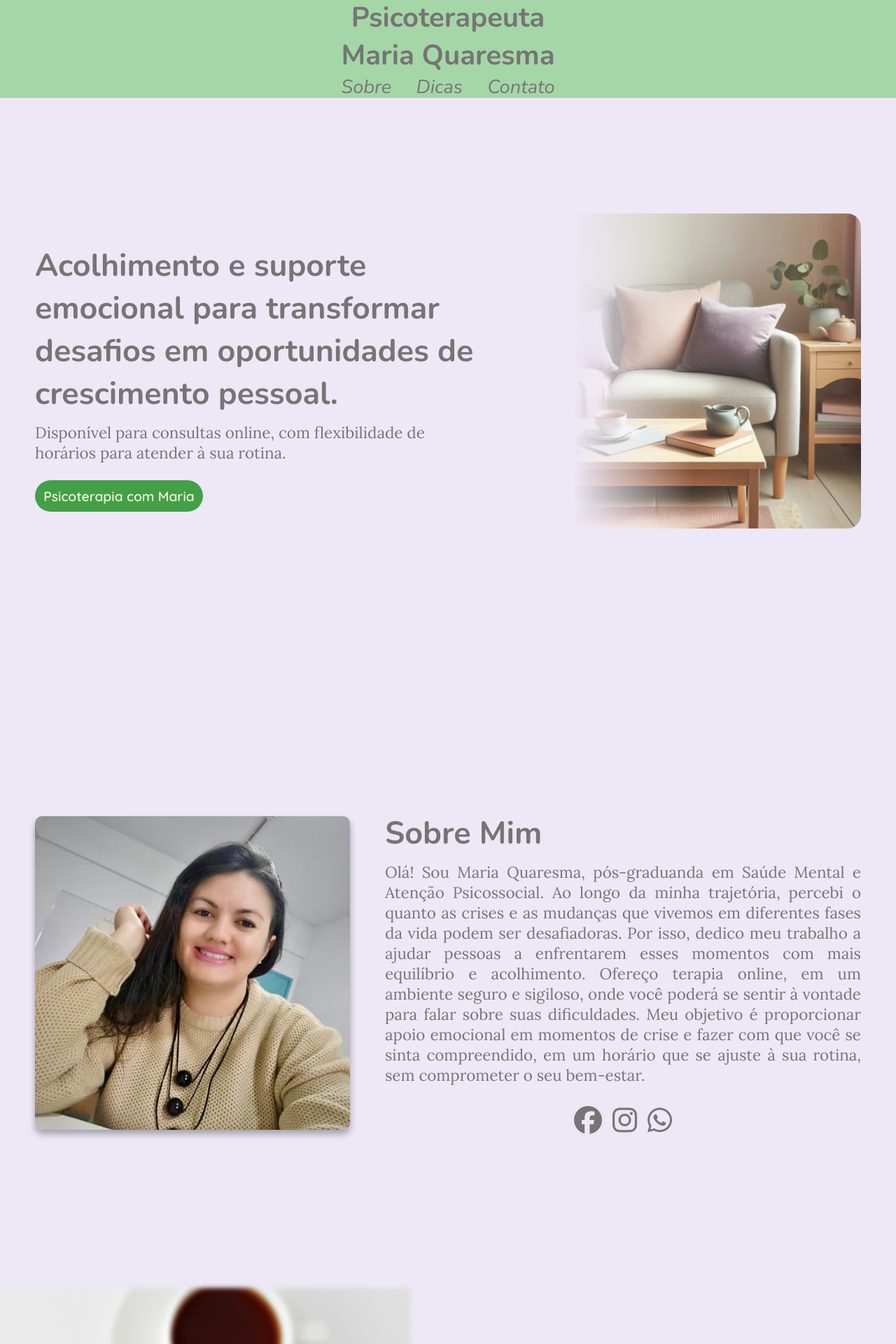
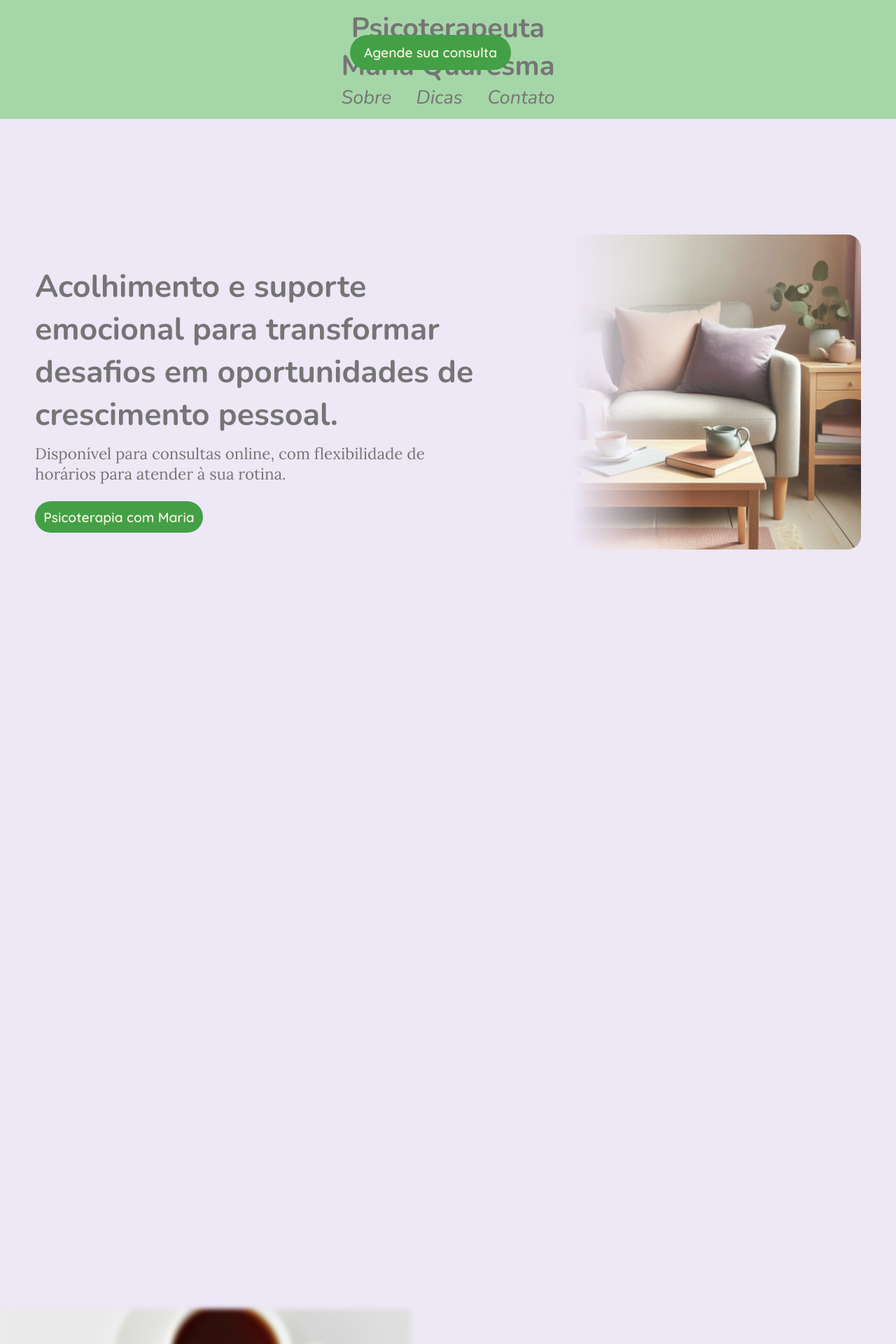
Before and after one commit to lmn-development/dra.mariadasdores, a React (Vite) app: page / in a window 1280 px wide. Shown: the top 1920 px of the page at 70% size. Built offline with nearby package versions, Linux system fonts and the light colour scheme.

Commit message:
refactor: Add framer-motion dependency and update styles in header and adding animations

```diff
--- a/package.json
+++ b/package.json
@@ -13,6 +13,7 @@
     "deploy": "gh-pages -d dist"
   },
   "dependencies": {
+    "framer-motion": "^11.11.9",
     "react": "^18.3.1",
     "react-dom": "^18.3.1",
     "styled-components": "^6.1.13"
--- a/src/components/header/header.module.scss
+++ b/src/components/header/header.module.scss
@@ -101,7 +101,7 @@
     }
   }
 
-  @media (min-width: $breakpoint-desktop-sm) and (min-height: 593px) and (max-height: 594px) {
+  @media (min-width: $breakpoint-desktop-sm) {
     height: 170px;
 
     .divNavigation {
@@ -111,18 +111,25 @@
     }
     .btnReserve {
       display: flex;
+      left: 500px;
+      top: 50px;
     }
   }
 
-  @media (min-width: 1281px) {
+  @media (min-width: $breakpoint-desktop-md) {
     .btnReserve {
-      display: flex;
+      left: 600px;
+      top: 60px;
     }
   }
 
   @media (min-width: $breakpoint-desktop-lg) {
     height: 200px;
 
+    .btnReserve {
+      left: 800px;
+      top: 60px;
+    }
     .divNavigation {
       h1 {
         font-size: 3rem;
@@ -133,4 +140,11 @@
       }
     }
   }
+
+  @media (min-width: 1921px) {
+    .btnReserve {
+      left: 1100px;
+      top: 60px;
+    }
+  }
 }
--- a/src/components/header/index.tsx
+++ b/src/components/header/index.tsx
@@ -1,13 +1,22 @@
-import { openChat } from '@/utils/openChat';
-import { Button } from '../button';
-import style from './header.module.scss';
+import { openChat } from "@/utils/openChat";
+import { Button } from "../button";
+import style from "./header.module.scss";
+import { motion } from "framer-motion";
 
 export function Header() {
   const chat = openChat;
   return (
     <header className={style.header}>
+      <motion.div
+        initial={{ opacity: 0, scale: 0 }}
+        animate={{ opacity: 1, scale: 1, transition: { duration: 0.6 } }}
+      >
         <div className={style.divNavigation}>
-        <h1>Psicoterapeuta<br />Maria Quaresma</h1>
+          <h1>
+            Psicoterapeuta
+            <br />
+            Maria Quaresma
+          </h1>
           <nav>
             <ul>
               <li>
@@ -28,6 +37,7 @@ export function Header() {
             <Button onClick={chat}>Agende sua consulta</Button>
           </div>
         </div>
+      </motion.div>
     </header>
   );
 }
--- a/src/page/home/about.tsx
+++ b/src/page/home/about.tsx
@@ -1,15 +1,53 @@
 import { Section } from "@/components/section";
 import style from "./styles/about.module.scss";
 import { openChat } from "@/utils/openChat";
+import { useEffect, useState } from "react";
+import { motion } from "framer-motion";
 
 export function About() {
+  const [scrollXText, setScrollXText] = useState(1200);
+  const [scrollXImage, setScrollXImage] = useState(-700);
+  const [iconAnimation, setIconAnimation] = useState({ opacity: 0, scale: 0 });
+
+  useEffect(() => {
+    window.addEventListener("scroll", handleScrollY);
+
+    return () => {
+      window.removeEventListener("scroll", handleScrollY);
+    };
+  }, []);
+
+  const handleScrollY = () => {
+    const currentScrollY = window.scrollY;
+
+    if (currentScrollY >= 700) {
+      setScrollXImage(0);
+      setScrollXText(0);
+    } else {
+      setScrollXImage(-700);
+      setScrollXText(1000);
+    }
+
+    if (currentScrollY >= 750) {
+      setIconAnimation({ opacity: 1, scale: 1 });
+    } else {
+      setIconAnimation({ opacity: 0, scale: 0 });
+    }
+  };
+
   const navigate = (location: string) => {
     window.location.href = location;
   };
+
   const chat = openChat;
   return (
     <Section classStyle={style.aboutContainer} idElement="about">
       <div className={style.aboutWrapper}>
+        <motion.div
+          animate={{ x: scrollXText }}
+          transition={{ duration: 0.8 }}
+          className={style.motionDiv}
+        >
           <div className={style.aboutContent}>
             <h2 className={style.aboutTitle}>Sobre Mim</h2>
             <p className={style.aboutInfo}>
@@ -18,13 +56,21 @@ export function About() {
               crises e as mudanças que vivemos em diferentes fases da vida podem
               ser desafiadoras. Por isso, dedico meu trabalho a ajudar pessoas a
               enfrentarem esses momentos com mais equilíbrio e acolhimento.
-            Ofereço terapia online, em um ambiente seguro e sigiloso, onde você
-            poderá se sentir à vontade para falar sobre suas dificuldades. Meu
-            objetivo é proporcionar apoio emocional em momentos de crise e fazer
-            com que você se sinta compreendido, em um horário que se ajuste à
-            sua rotina, sem comprometer o seu bem-estar.
+              Ofereço terapia online, em um ambiente seguro e sigiloso, onde
+              você poderá se sentir à vontade para falar sobre suas
+              dificuldades. Meu objetivo é proporcionar apoio emocional em
+              momentos de crise e fazer com que você se sinta compreendido, em
+              um horário que se ajuste à sua rotina, sem comprometer o seu
+              bem-estar.
             </p>
           </div>
+        </motion.div>
+
+        <motion.div
+          initial={{ opacity: 0, scale: 0 }}
+          animate={iconAnimation}
+          transition={{ duration: 0.8 }}
+        >
           <div className={style.aboutSocialMedia}>
             <span
               onClick={() =>
@@ -44,8 +90,14 @@ export function About() {
               <i className="fa-brands fa-whatsapp"></i>
             </span>
           </div>
+        </motion.div>
       </div>
+      <motion.div
+        animate={{ x: scrollXImage }}
+        transition={{ duration: 0.8 }}
+      >
         <img src="assets/person.png" alt="" className={style.aboutImg} />
+      </motion.div>
     </Section>
   );
 }
--- a/src/page/home/init.tsx
+++ b/src/page/home/init.tsx
@@ -2,11 +2,16 @@ import { Button } from "@/components/button";
 import style from "./styles/init.module.scss";
 import { openChat } from "@/utils/openChat";
 import { Section } from "@/components/section";
+import { motion } from "framer-motion";
 
 export function Init() {
   const chat = openChat;
 
   return (
+    <motion.div
+      initial={{ opacity: 0, scale: 0 }}
+      animate={{ opacity: 1, scale: 1, transition: { duration: .6 } }}
+    >
       <Section classStyle={style.initContainer}>
         <div className={style.initContent}>
           <h2 className={style.initTitle}>
@@ -35,5 +40,6 @@ export function Init() {
           />
         </div>
       </Section>
+    </motion.div>
   );
 }
--- a/src/page/home/styles/about.module.scss
+++ b/src/page/home/styles/about.module.scss
@@ -7,6 +7,11 @@ img {
 
 .aboutContainer {
   gap: 20px;
+  overflow: hidden;
+
+  .motionDiv   {
+    position: relative;
+  }
 
   .aboutWrapper {
     display: flex;
```
Also changed, not shown: 1 other file (tests, documents, lock files or other folders). Lines whose indentation alone changed are shown as unchanged.
